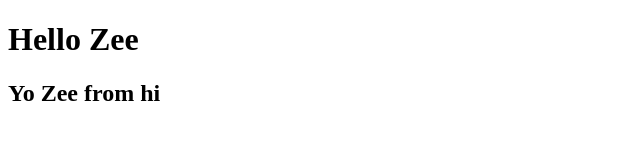
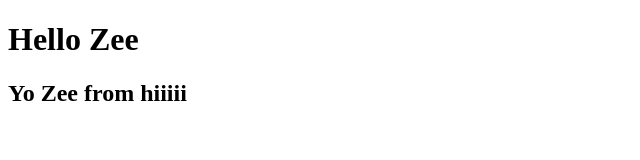
Before and after one commit to thirawat69/learn-git, a plain HTML site: page index.html in a window 1280 px wide. Shown: the full height of the page, 0-640 px from the left. Drawn offline with Linux system fonts and the light colour scheme.

Commit message:
ewedqwsdssa

```diff
--- a/index.html
+++ b/index.html
@@ -8,6 +8,6 @@
 <body>
     <h1>Hello Zee</h1>
 
-    <h2>Yo Zee from hi</h2>
+    <h2>Yo Zee from hiiiii</h2>
 </body>
 </html>
```
